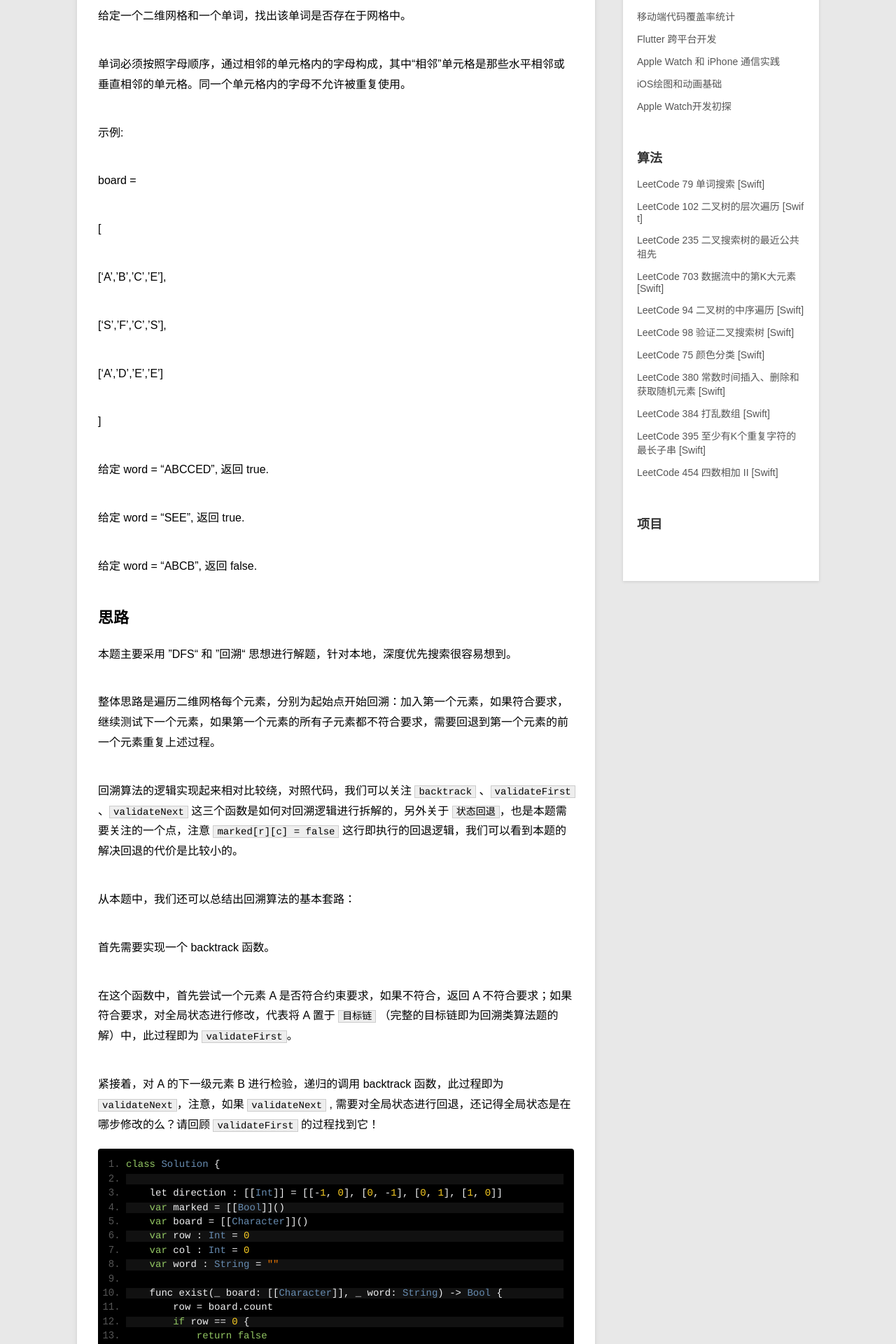
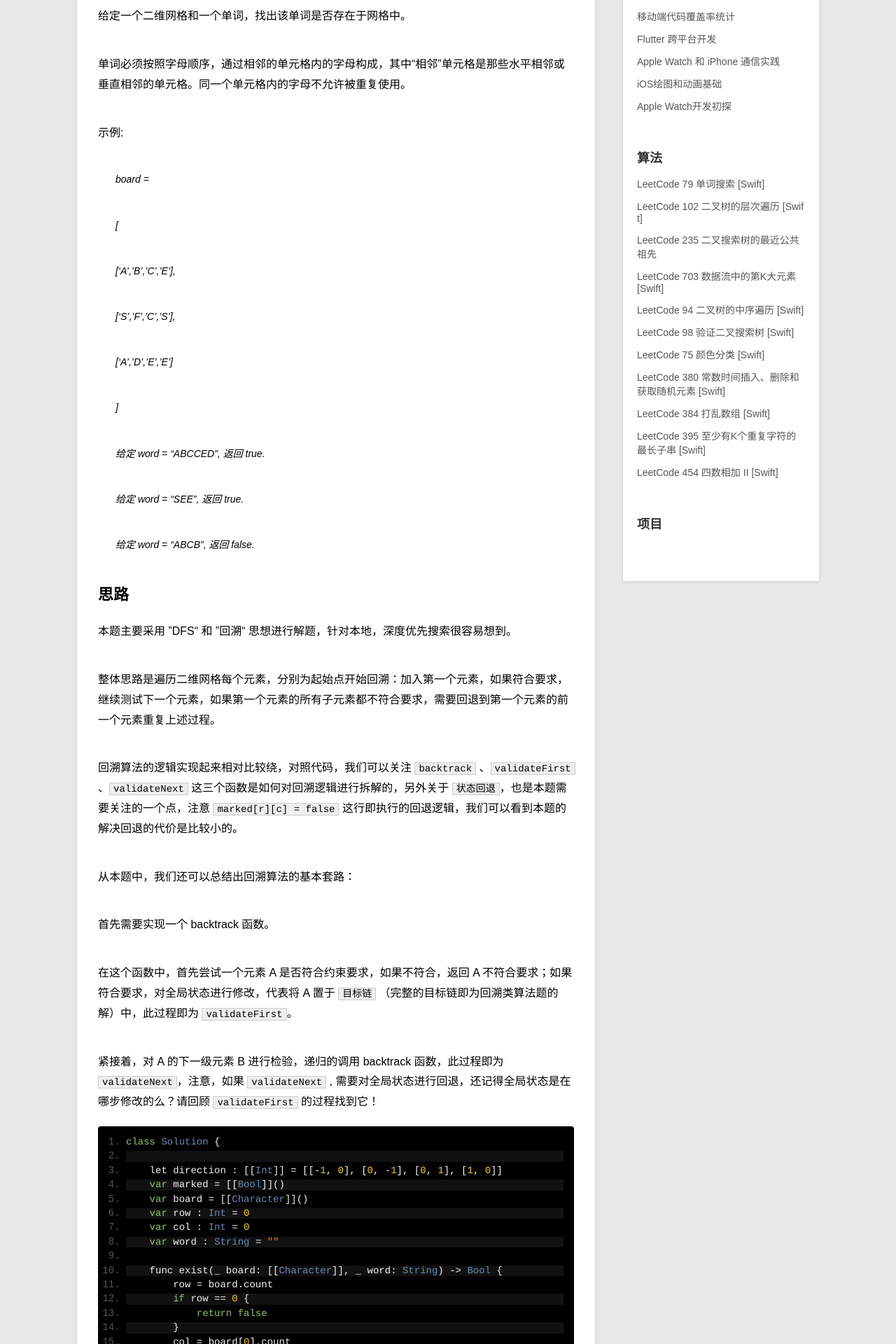
Before and after one commit to nilsun/nilsun.github.io, a Jekyll site: the page built from _posts/opinion/2019-11-28-leetcode79.md, in a window 1280 px wide. Shown: the part 303-2223 px from the top of the page at 70% size. Built offline with Jekyll 4.4.1, drawn with Linux system fonts in a browser that asks for light colours; Markdown is read by kramdown in place of the engine named in the settings; comment, search, counter and statistics services are not loaded.

Commit message:
modify format

```diff
--- a/_posts/opinion/2019-11-28-leetcode79.md
+++ b/_posts/opinion/2019-11-28-leetcode79.md
@@ -14,23 +14,23 @@ published: ture
 
 示例:
 
-board =
-
-[
-
-  ['A','B','C','E'],
-
-  ['S','F','C','S'],
-
-  ['A','D','E','E']
-
-]
-
-给定 word = "ABCCED", 返回 true.
-
-给定 word = "SEE", 返回 true.
-
-给定 word = "ABCB", 返回 false.
+>board =
+>
+>[
+>
+>  ['A','B','C','E'],
+>
+>  ['S','F','C','S'],
+>
+>  ['A','D','E','E']
+>
+>]
+>
+>给定 word = "ABCCED", 返回 true.
+>
+>给定 word = "SEE", 返回 true.
+>
+>给定 word = "ABCB", 返回 false.
 
 ## 思路
 
```
